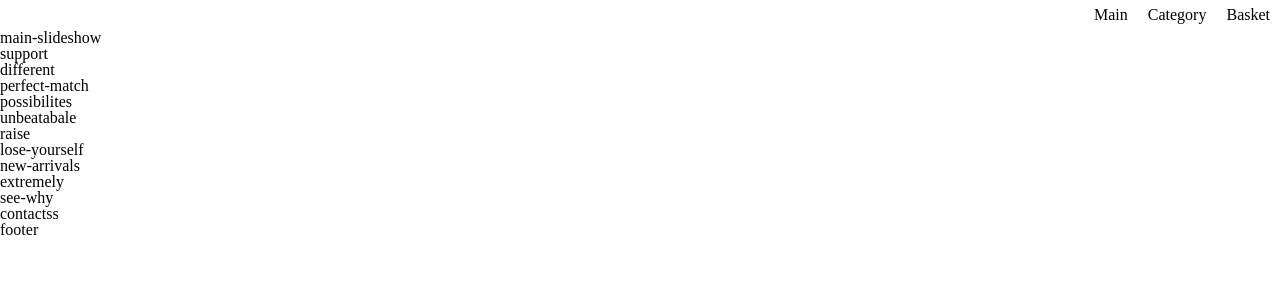
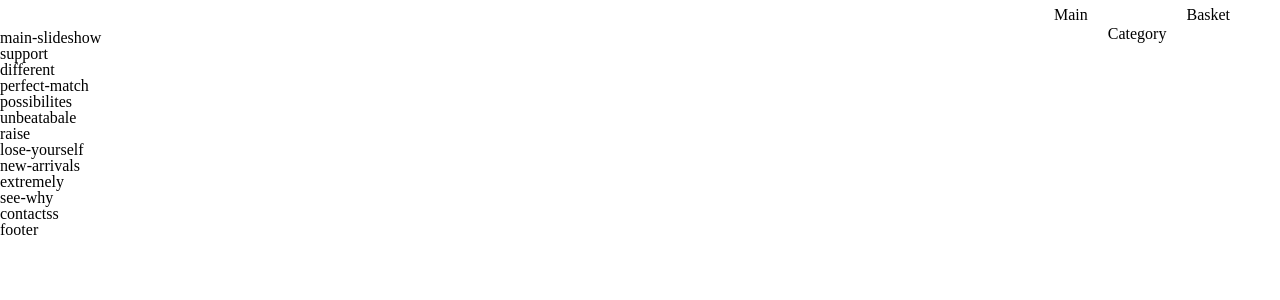
Before and after one commit to iusmanof/phono, a React (Create React App) app in the folder frontend/: page / in a window 1280 px wide. Shown: the top 300 px of the page. Built offline with nearby package versions, Linux system fonts and the light colour scheme.

Commit message:
feat: realize submenu category

```diff
--- /dev/null
+++ b/frontend/src/components/Dropdown/Dropdown.tsx
@@ -0,0 +1,16 @@
+import React from 'react'
+import { Link } from 'react-router-dom';
+import './dropdown.css'
+
+interface ISubmenu {
+  title?: string;
+  url?: string;
+}
+
+function Dropdown({ id, title, path }:{ id: number, title: string; path: string }): JSX.Element {
+  return (
+    <li><Link key={id} to={path}>{title}</Link></li>
+  )
+}
+
+export default Dropdown
--- /dev/null
+++ b/frontend/src/components/Dropdown/index.ts
@@ -0,0 +1,2 @@
+import Dropdown from "./Dropdown";
+export default Dropdown;
--- a/frontend/src/components/HeaderNavigation/HeaderNavigationLink.tsx
+++ b/frontend/src/components/HeaderNavigation/HeaderNavigationLink.tsx
@@ -1,13 +1,30 @@
-import React from 'react'
-import {Link} from 'react-router-dom'
+import React, { useState } from 'react'
+import { Link } from 'react-router-dom'
+import Dropdown from '../Dropdown'
 import routes from '../../routes/routes'
 import './headerNavigationLink.css'
+const a: string = 'a'
 
-function HeaderNavigationLink(path: any, title: any, id: any) {
+interface ISubmenu {
+  title: string;
+  url: string;
+}
+
+function HeaderNavigationLink() {
+  const [dropdown, setDropdown] = useState(false);
   const routesLinks = routes.map(route => {
+    const { submenu } = route
     return <li>
       <Link key={route.id} to={route.path}>
-        {route.title}
+        {route.submenu ? (<><p className="withSubmenu" onClick={() => setDropdown((prev) => !prev)}>{route.title} </p>
+          <ul className={`dropdown ${dropdown ? 'show' : ''}`}>
+            {submenu?.map(item => {
+              return (<Dropdown {...item} />)
+            })}
+          </ul>
+        </>)
+          :
+          (<p> {route.title}</p>)}
       </Link>
     </li>
   })
--- a/frontend/src/components/HeaderNavigation/headerNavigationLink.css
+++ b/frontend/src/components/HeaderNavigation/headerNavigationLink.css
@@ -9,3 +9,16 @@ nav ul {
 nav ul li {
   margin: 10px;
 }
+
+.withSubmenu{
+  margin-top: 37px;
+}
+
+.dropdown{
+  display: none;
+}
+
+.show{
+
+  display: block;
+}
--- /dev/null
+++ b/frontend/src/components/PhonePage/PhonePage.tsx
@@ -0,0 +1,9 @@
+import React from 'react'
+
+function PhonePage () {
+    return(
+        <>PhonePage</>
+    )
+}
+
+export default PhonePage
--- /dev/null
+++ b/frontend/src/components/PhonePage/index.ts
@@ -0,0 +1,3 @@
+import PhonePage from "./PhonePage";
+
+export default PhonePage
--- /dev/null
+++ b/frontend/src/components/PowerBoxPage/PowerBoxPage.tsx
@@ -0,0 +1,9 @@
+import React from 'react'
+
+function PowerBoxPage() {
+    return (
+        <div>PowerBoxPage</div>
+    )
+}
+
+export default PowerBoxPage
--- /dev/null
+++ b/frontend/src/components/PowerBoxPage/index.ts
@@ -0,0 +1,3 @@
+import PowerBoxPage from "./PowerBoxPage";
+
+export default PowerBoxPage
--- a/frontend/src/routes/routes.tsx
+++ b/frontend/src/routes/routes.tsx
@@ -1,6 +1,8 @@
 import Basket from "../components/Basket";
 import Category from "../components/Category";
 import Main from "../components/Main";
+import PhonePage from "../components/PhonePage";
+import PowerBoxPage from "../components/PowerBoxPage";
 
 const routes = [
   {
@@ -13,14 +15,39 @@ const routes = [
     id: 2,
     path: '/category',
     title: 'Category',
-    element: <Category />
+    element: <Category />,
+    submenu: [
+      {
+        id: 100,
+        title: 'Phone',
+        path: '/phone',
+
+      },
+      {
+        id: 200,
+        title: 'Power Box',
+        path: '/power-box',
+      },
+    ]
   },
   {
-    id: 1,
+    id: 3,
     path: '/basket',
     title: 'Basket',
     element: <Basket />
+  },
+  {
+    id: 4,
+    path: '/phone',
+    element: <PhonePage />
+
+  },
+  {
+    id: 5,
+    path: '/power-box',
+    element: <PowerBoxPage />
   }
+
 ]
 
 export default routes
```
Also changed, not shown: frontend/src/components/Dropdown/dropdown.css (added), 1 other file (tests, documents, lock files or other folders).
